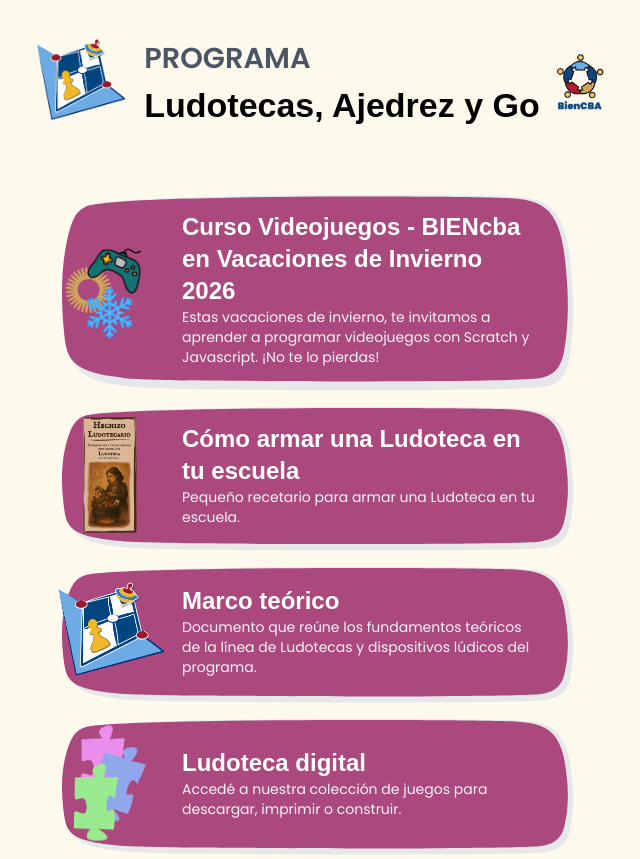
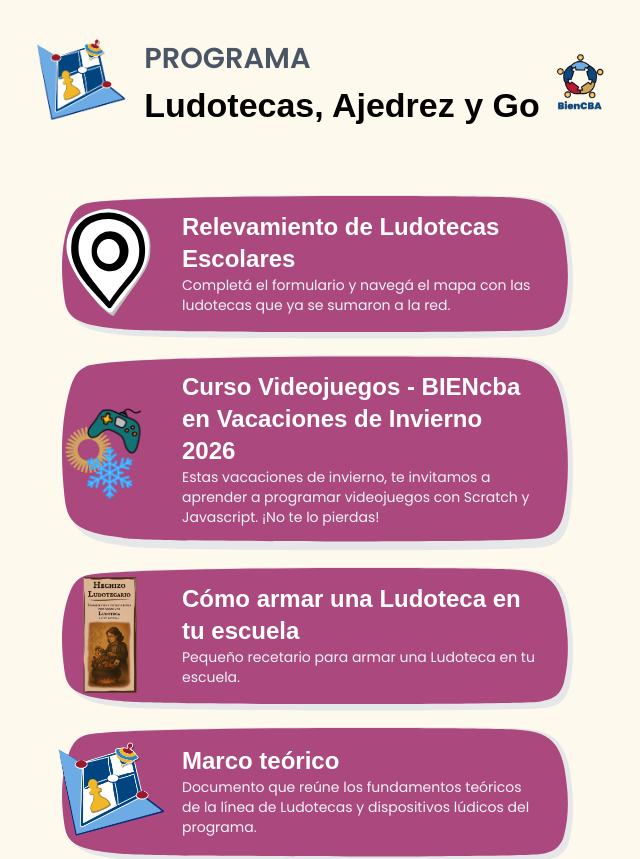
Before and after one commit to VladimirCharkot/ludotecas, a Next.js app: page / in a window 1280 px wide. Shown: the top 859 px of the page, without its empty margins (322-962 px from the left). Built offline with nearby package versions, Linux system fonts and the light colour scheme; a web font is replaced by a local one.

Commit message:
Link a relevamiento en portada

```diff
--- a/components/links-svg.tsx
+++ b/components/links-svg.tsx
@@ -4,14 +4,23 @@
 import { ComponentProps } from "react"
 import { CajitaLink } from "./cajita"
 
+import PinMapa from "@/public/assets/pin-mapa.svg"
+import VideojuegosVacaciones from "@/public/assets/gacetilla/videojuegos-vacaciones.png"
 import MiniaturaCartas from "@/public/assets/miniatura-cartas.webp"
 import MiniaturaHechizo from "@/public/assets/miniatura-hechizo.webp"
+import Peon from "@/public/assets/peon.webp"
 import PiezasJigsaw from "@/public/assets/piezas-jigsaw.webp"
-import VideojuegosVacaciones from "@/public/assets/gacetilla/videojuegos-vacaciones.png"
-import Peon from "@/public/assets/peon.webp"
 import Logo from "@/public/logo.png"
 
 const links: ComponentProps<typeof CajitaLink>[] = [
+  {
+    titulo: "Relevamiento de Ludotecas Escolares",
+    url: "/relevamiento",
+    img: PinMapa,
+    alt: "Flyer del relevamiento de ludotecas escolares",
+    descripcion:
+      "Completá el formulario y navegá el mapa con las ludotecas que ya se sumaron a la red.",
+  },
   {
     titulo: "Curso Videojuegos - BIENcba en Vacaciones de Invierno 2026",
     url: "/videojuegos-invierno-26",
```
